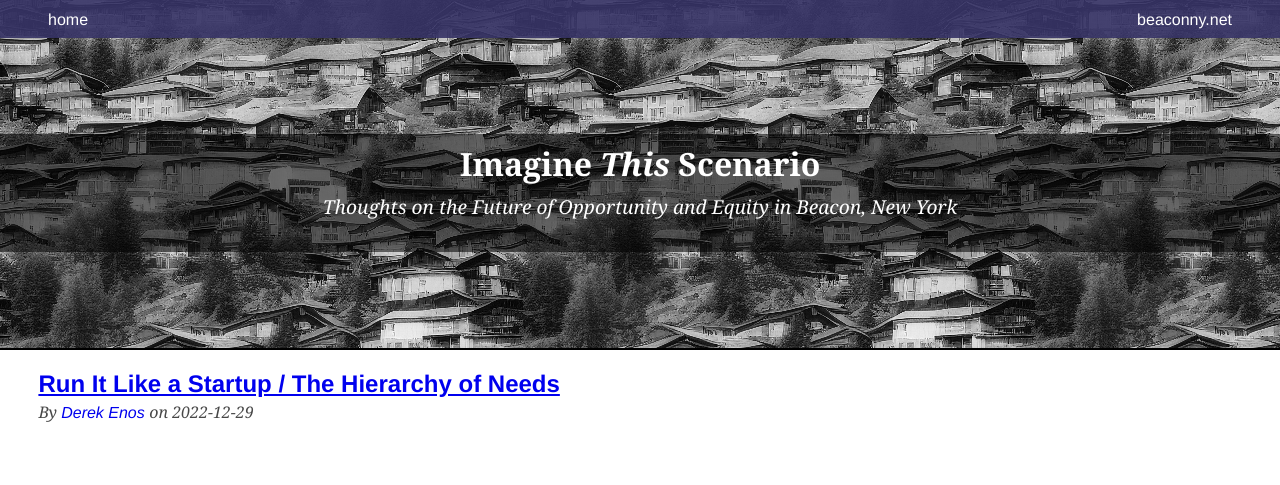
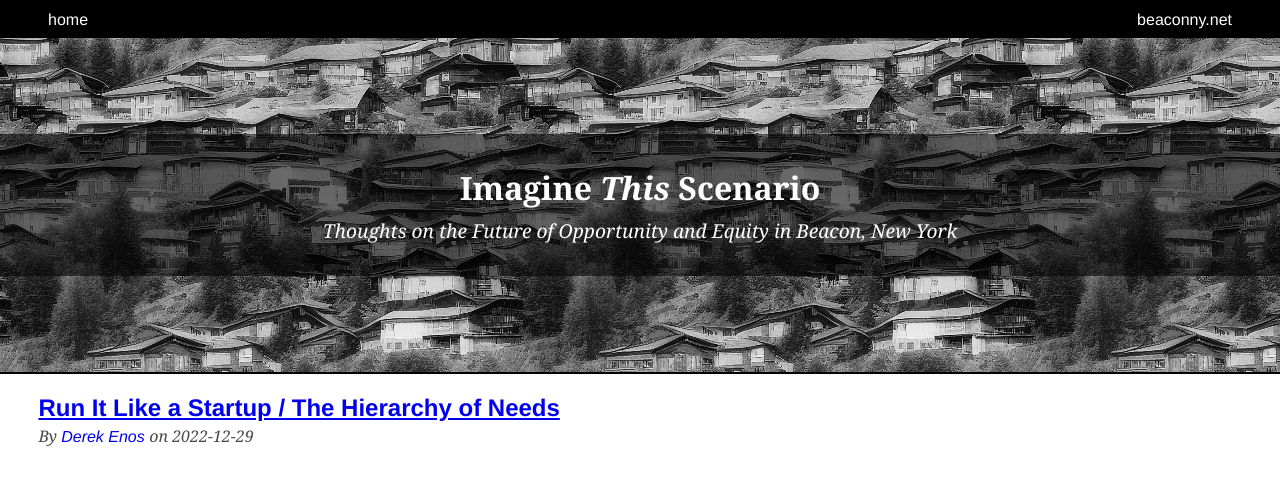
Before and after one commit to beaconny-net/beaconny.net, a Jekyll site: the page imagine-this-scenario/index.html, which Jekyll copies as it is, in a window 1280 px wide. Shown: the top 485 px of the page. Built offline with Jekyll 4.4.1, drawn with Linux system fonts in a browser that asks for light colours.

Commit message:
fix: imagine-this-scenario styles

```diff
--- a/imagine-this-scenario/2022-12-29-run-it-like-a-startup---the-hierarchy-of-needs.html
+++ b/imagine-this-scenario/2022-12-29-run-it-like-a-startup---the-hierarchy-of-needs.html
@@ -18,7 +18,7 @@
     </style>
   </head>
   <body>
-    <header>
+    <header class="post">
       <nav>
         <ol>
           <li>
--- a/imagine-this-scenario/css/page.css
+++ b/imagine-this-scenario/css/page.css
@@ -133,6 +133,7 @@
   padding: 0;
 }
 
+
 /* Posts */
 
 article figure {
@@ -159,10 +160,13 @@
     padding: 0.5rem 2rem;
     margin-bottom: 6rem;
     text-align: right;
-    background-image: none;
     background-color: rgba(55, 51, 102, 0.9);
     color: #fff;
     text-decoration: none;
+  }
+
+  header.index > nav {
+    background-color: #000;
   }
 
   nav > ol {
@@ -182,7 +186,7 @@
   }
 
   h1 {
-    padding-bottom: 2rem 0 1rem 0;
+    padding-top: 2rem;
     font-size: 2rem;
   }
 
--- a/imagine-this-scenario/index.html
+++ b/imagine-this-scenario/index.html
@@ -18,7 +18,7 @@
     </style>
   </head>
   <body>
-    <header>
+    <header class="index">
       <nav>
         <ol>
           <li>
```
Also changed, not shown: 3 other files.
